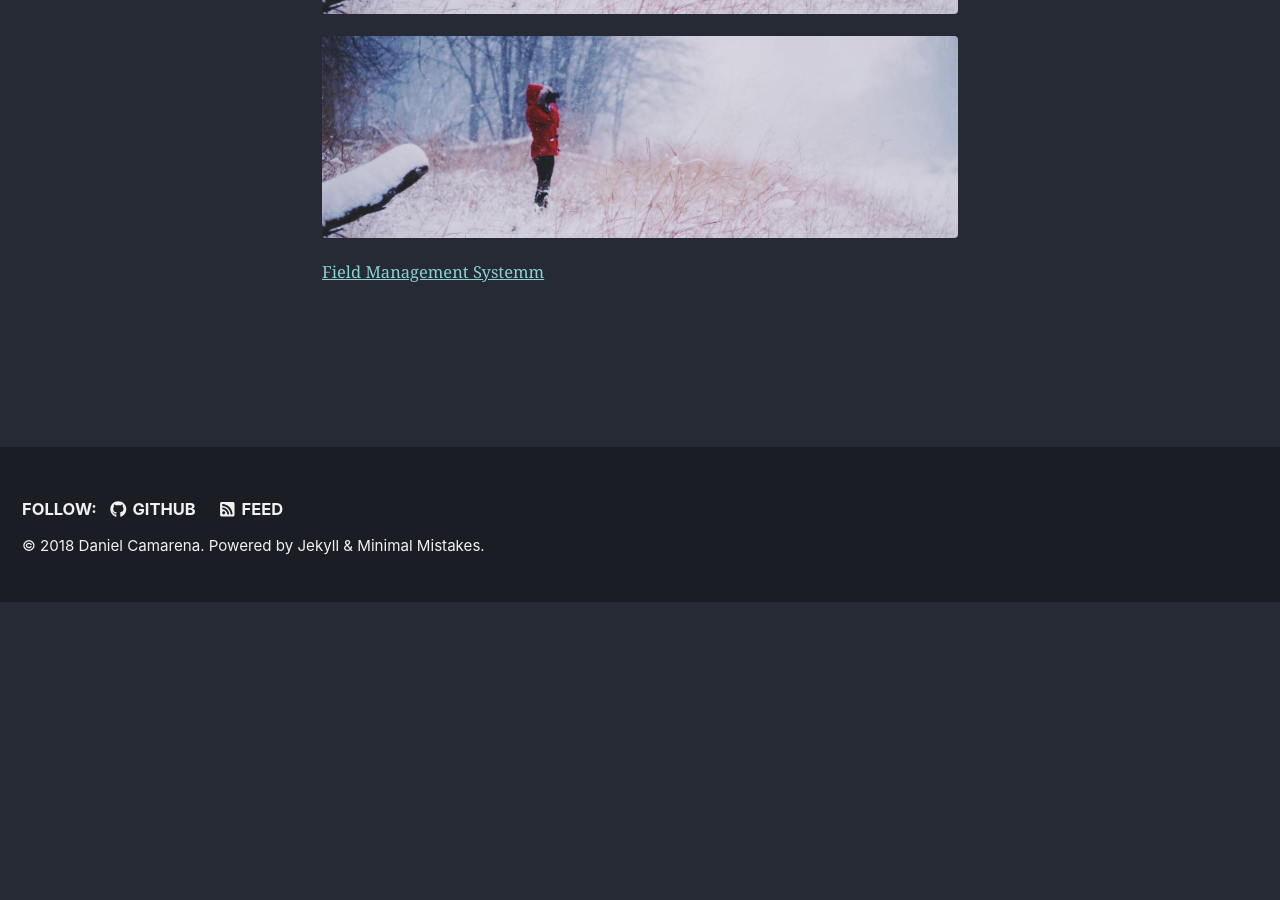
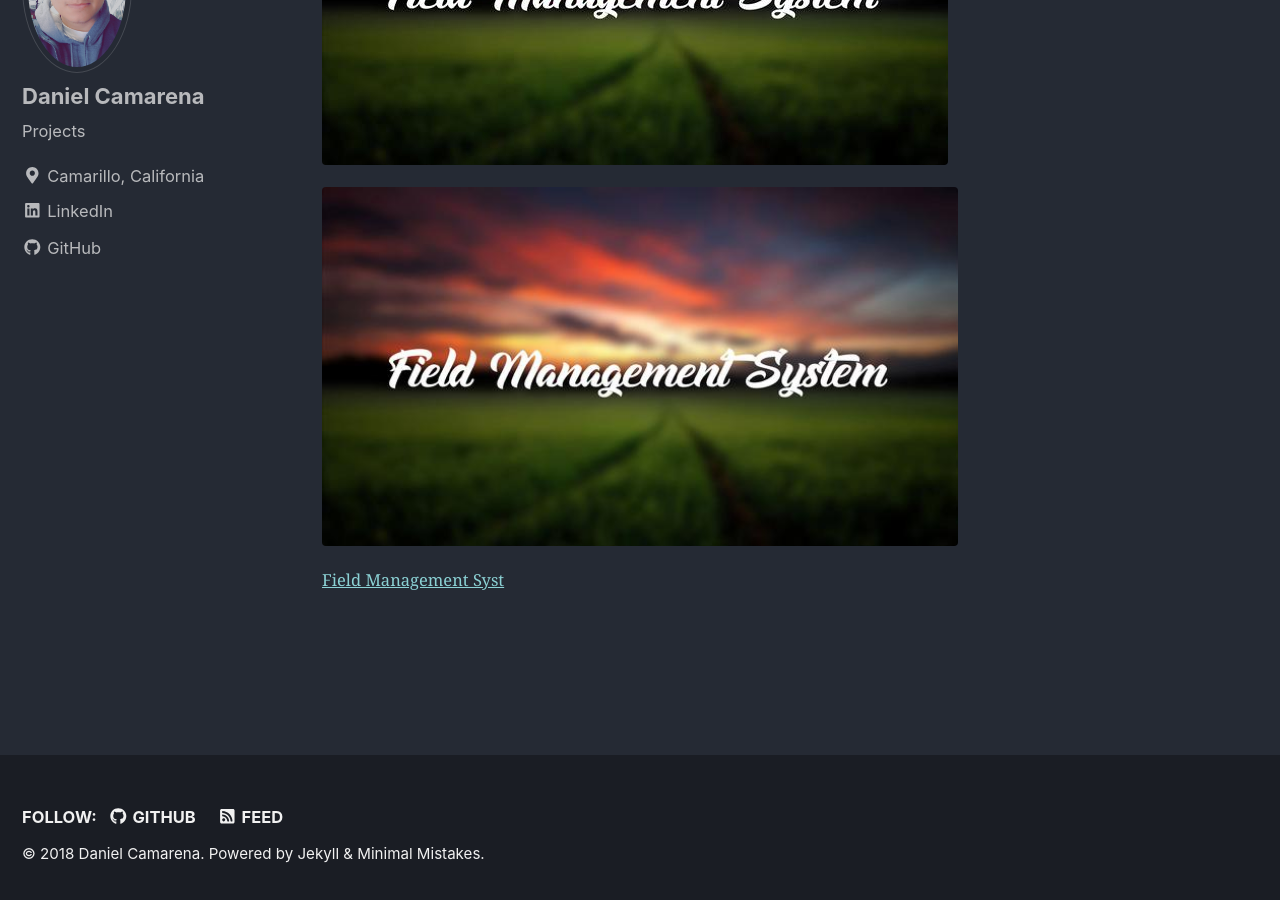
Before and after one commit to danielcamarena17/danielcamarena17.github.io, a Jekyll site: the page built from index.html, in a window 1280 px wide and 900 px high, scrolled down 609 px. Built offline with Jekyll 4.4.1, drawn with Linux system fonts in a browser that asks for light colours; nearby versions of some CDN libraries; the list of posts is cut into pages by our own code; before the commit the page ends 1211 px from its top, so only the background shows below that.

Commit message:
FMS resize image 11

```diff
--- a/_layouts/home.html
+++ b/_layouts/home.html
@@ -9,9 +9,9 @@
 <h3>Projects</h3>
 
 <figure>
-  <a href="https://www.github.com/"><img src="images/1.jpg" /></a>
-  <img src="/images/1.jpg" alt="this is a placeholder image">
-  <figcaption><a href="https://www.github.com/">Field Management Systemm</a></figcaption>
+  <a href="https://www.github.com/"><img src="images/2.jpg" /></a>
+  <img src="/images/2.jpg" alt="this is a placeholder image">
+  <figcaption><a href="https://www.github.com/">Field Management Syst</a></figcaption>
 </figure>
 
 {% for post in paginator.posts %}
```
Also changed, not shown: images/2.JPG (added), images/Capture.JPG (deleted).
